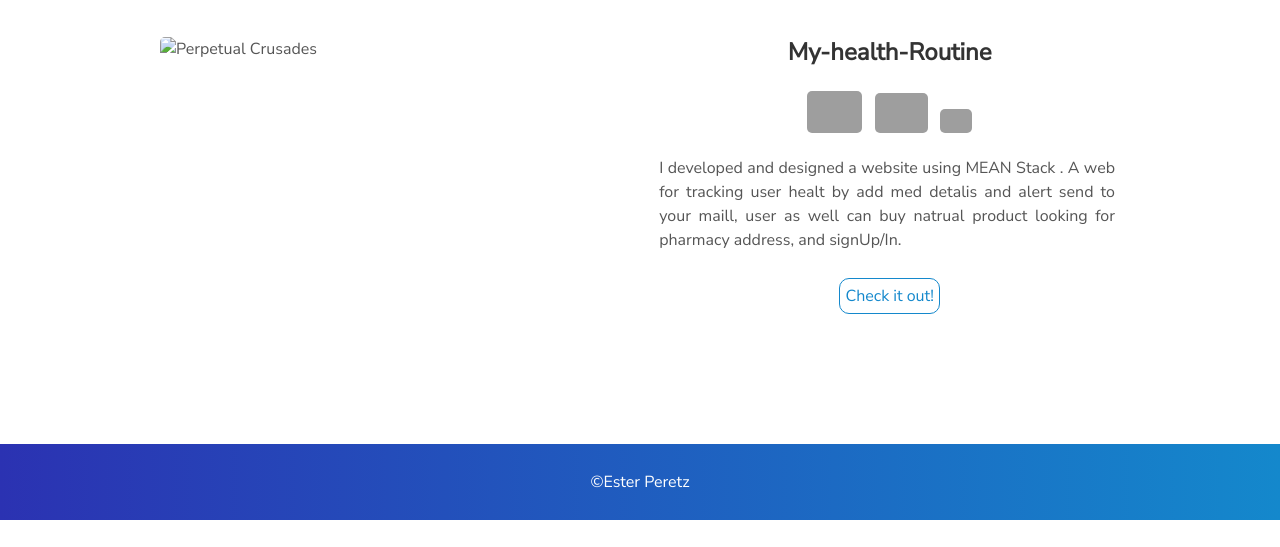
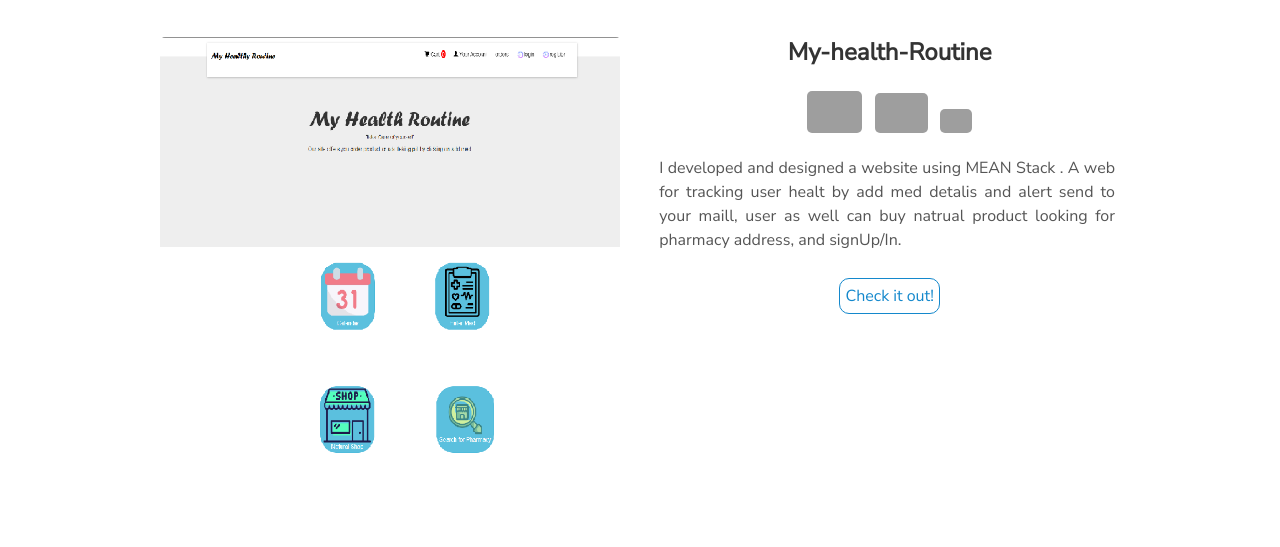
Before and after one commit to EstPe/ester-portfolio, a plain HTML site: page index.html in a window 1280 px wide. Shown: the part 2268-2815 px from the top of the page. Before the commit the page ends 2788 px from the top, so only its background shows below. Drawn offline with nearby package versions, Linux system fonts and the light colour scheme; grey boxes are pictures that could not be loaded.

Commit message:
add health routine project image

```diff
--- a/index.html
+++ b/index.html
@@ -281,17 +281,10 @@
       <!--  Project #2: My-health-Routine Website -->
       <div class="user-projects">
         <div class="images-left">
-          <picture>
-            <source
-              type="image/webp"
-              srcset="./assets/img/webp/Perpetual-Crusades.webp"
-              alt="Perpetual Crusades"
-            />
-            <img
-              alt="Perpetual Crusades"
-              src="./assets/img/jpg/Perpetual-Crusades.jpg"
-            />
-          </picture>
+          <img
+            alt="Perpetual Crusades"
+            src="./assets/img/jpg/health routine.png"
+          />
         </div>
         <div class="contents-right" style="text-align: center">
           <h3>My-health-Routine</h3>
```
